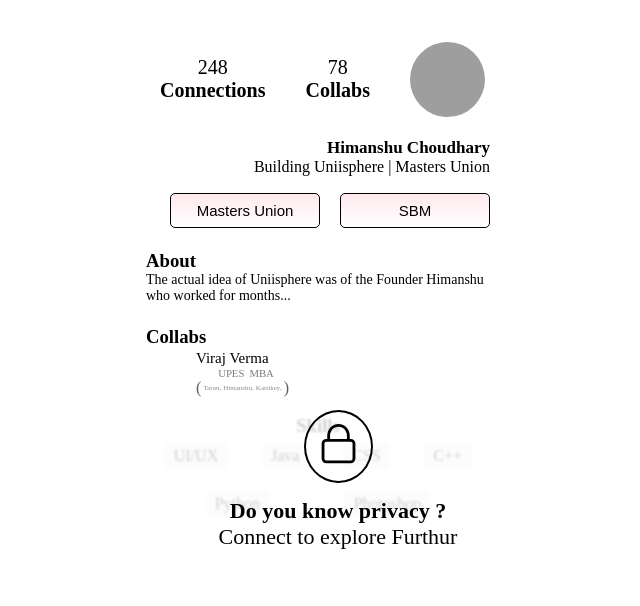
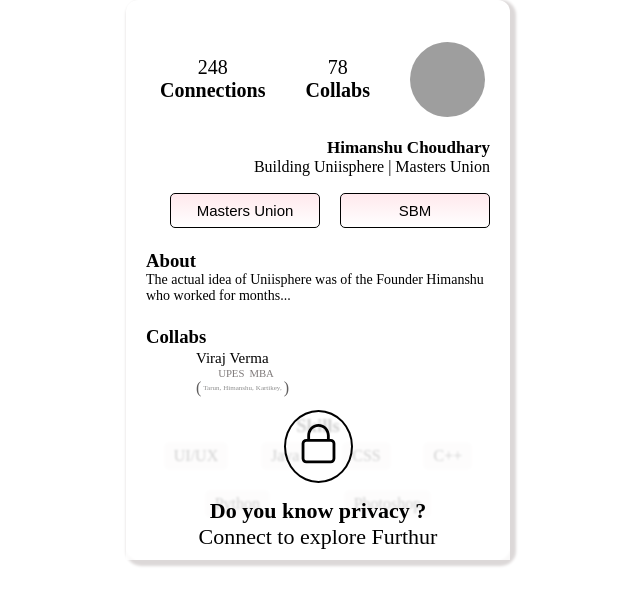
Before and after one commit to sachinpal14/MiddleSection1, a React (Vite) app: page / in a window 1280 px wide. Shown: the top 606 px of the page, without its empty margins (322-962 px from the left). Built offline with nearby package versions, Linux system fonts and the light colour scheme; grey boxes are pictures that could not be loaded.

Commit message:
add someting

```diff
--- a/src/App.jsx
+++ b/src/App.jsx
@@ -1,6 +1,7 @@
 import React from "react";
-import CenteredLayout from "./CenterLayout/CenteredLayout";
-import MiddleSection from "./MiddleSection/MiddleSection";
+import CenteredLayout from "./components/CenterLayout/CenteredLayout";
+import MiddleSection from "./components/MiddleSection/MiddleSection";
+
 
 
 
--- /dev/null
+++ b/src/components/Button.jsx/Button.css
@@ -0,0 +1,10 @@
+.middle-section-1-btn {
+    background: linear-gradient(to bottom, #ffe9ed, white);
+    color: black;
+    border: 1px solid black;
+    padding: 8px 10px;
+    width: 150px;
+    font-size: 15px;
+    border-radius: 5px;
+    cursor: pointer;
+  }
--- /dev/null
+++ b/src/components/Button.jsx/Button.jsx
@@ -0,0 +1,13 @@
+import React from 'react'
+import './Button.css'
+const Button = ({btn,index}) => {
+  return (
+    <div>
+        <button key={index} className="middle-section-1-btn">
+              {btn}
+            </button>
+    </div>
+  )
+}
+
+export default Button
--- a/src/MiddleSection/MiddleSection.css
+++ b/src/components/MiddleSection/MiddleSection.css
@@ -1,5 +1,6 @@
 .middle-section-1-middle-section {
     padding: 20px;
+    box-shadow: 3px 3px 3px 3px rgb(220, 216, 216);
     border-radius: 12px;
     text-align: center;
     flex-direction: column;
@@ -54,16 +55,7 @@
     gap: 20px;
   }
 
-  .middle-section-1-btn {
-    background: linear-gradient(to bottom, #ffe9ed, white);
-    color: black;
-    border: 1px solid black;
-    padding: 8px 10px;
-    width: 150px;
-    font-size: 15px;
-    border-radius: 5px;
-    cursor: pointer;
-  }
+
 
   .middle-section-1-about-section {
     padding: 5px 0px;
@@ -142,14 +134,17 @@
   .middle-section-1-blur {
     position: absolute;
     backdrop-filter: blur(1px);
-    background-color: rgba(255, 255, 255, 0.815);
+    background-color: #ffffffd0;
+
     height: 150px;
     width: 100%;
     bottom: 0;
     flex-direction: column;
     display: flex;
-    gap: 15px; /* Corrected from 15x */
+    gap: 15px;
+    left: 0;
     align-items: center;
+
   }
 
   .middle-section-1-blur h2 {
--- a/src/MiddleSection/MiddleSection.jsx
+++ b/src/components/MiddleSection/MiddleSection.jsx
@@ -1,6 +1,7 @@
 import React from "react";
 import "./MiddleSection.css";
 import { GoLock } from "react-icons/go";
+import Button from "../Button.jsx/Button";
 
 const MiddleSection = ({ dummyData }) => {
   return (
@@ -38,9 +39,7 @@ const MiddleSection = ({ dummyData }) => {
         {/* Buttons */}
         <div className="middle-section-1-profile-buttons">
           {dummyData.buttons.map((btn, index) => (
-            <button key={index} className="middle-section-1-btn">
-              {btn}
-            </button>
+            <Button btn={btn} index={index} />
           ))}
         </div>
 
```
Also changed, not shown: src/components/CenterLayout/CenteredLayout.css (renamed from src/CenterLayout/CenteredLayout.css), src/components/CenterLayout/CenteredLayout.jsx (renamed from src/CenterLayout/CenteredLayout.jsx).
